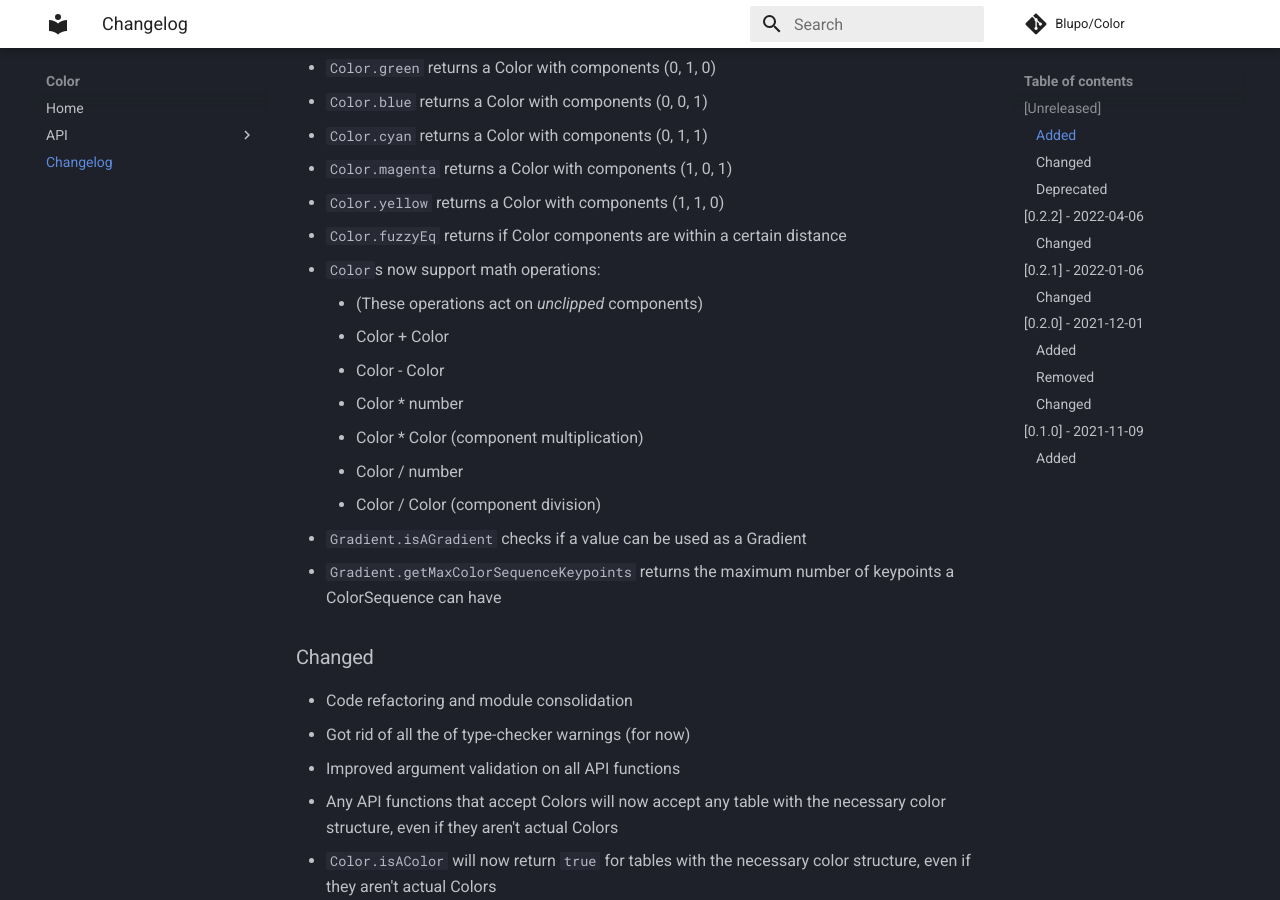
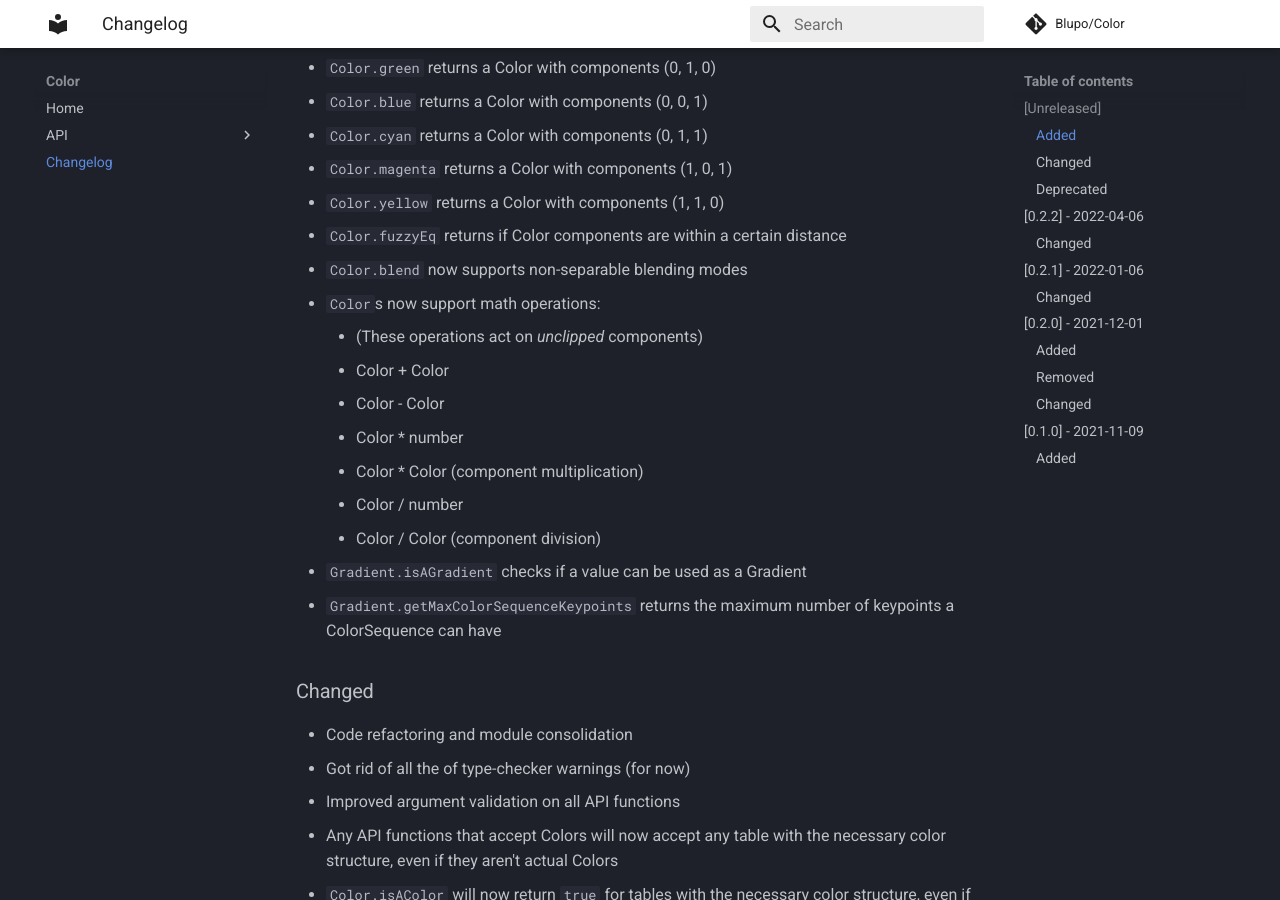
Before and after one commit to Blupo/Color, an MkDocs documentation site: the page built from docs/changelog.md, in a window 1280 px wide and 900 px high, scrolled down 322 px. Built offline with MkDocs 1.6.1 and Material for MkDocs 9.7.7, drawn with Linux system fonts in a browser that asks for light colours; comment, search, counter and statistics services are not loaded.

Commit message:
Non-separable blend modes

```diff
--- a/docs/changelog.md
+++ b/docs/changelog.md
@@ -10,6 +10,7 @@
 - `Color.magenta` returns a Color with components (1, 0, 1)
 - `Color.yellow` returns a Color with components (1, 1, 0)
 - `Color.fuzzyEq` returns if Color components are within a certain distance
+- `Color.blend` now supports non-separable blending modes
 - `Color`s now support math operations:
     - (These operations act on *unclipped* components)
     - Color + Color
```
Also changed, not shown: 3 other files.
